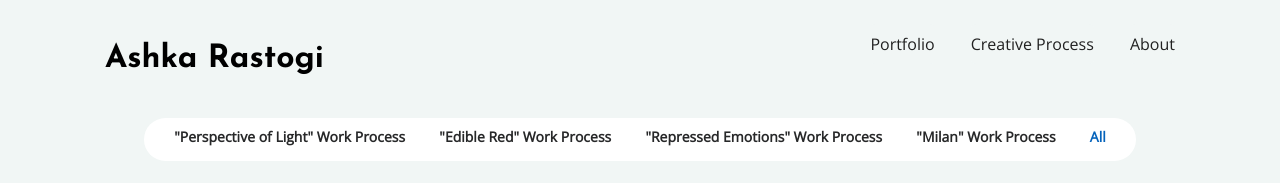
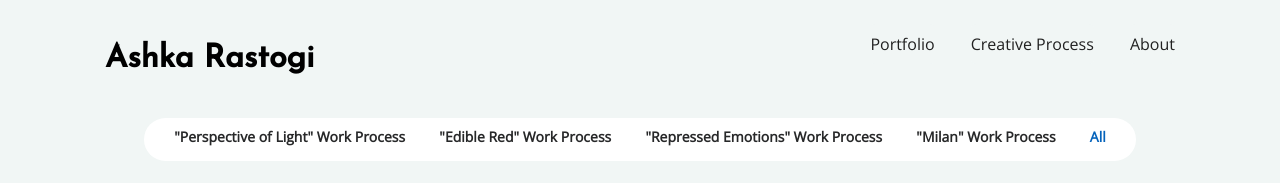
Before and after one commit to ras-ash/ashrasportfolio, a plain HTML site: page work.html in a window 1280 px wide. Shown: the top 183 px of the page. Drawn offline with nearby package versions, Linux system fonts and the light colour scheme.

Commit message:
Update work.html

```diff
--- a/work.html
+++ b/work.html
@@ -17,10 +17,10 @@
   <!-- Google Fonts -->
   <link rel="preconnect" href="https://fonts.googleapis.com">
   <link rel="preconnect" href="https://fonts.gstatic.com" crossorigin>
-  <link href="https://fonts.googleapis.com/css2?family=Open+Sans:wght@300&display=swap" rel="stylesheet">
+  <link href="https://fonts.googleapis.com/css2?family=Open+Sans:wght@300;400&display=swap" rel="stylesheet">
   <link rel="preconnect" href="https://fonts.googleapis.com">
   <link rel="preconnect" href="https://fonts.gstatic.com" crossorigin>
-  <link href="https://fonts.googleapis.com/css2?family=Josefin+Sans:wght@700&display=swap" rel="stylesheet">
+  <link href="https://fonts.googleapis.com/css2?family=Josefin+Sans:wght@500&display=swap" rel="stylesheet">
 
   <!-- Vendor CSS Files -->
   <link href="assets/vendor/aos/aos.css" rel="stylesheet">
```
